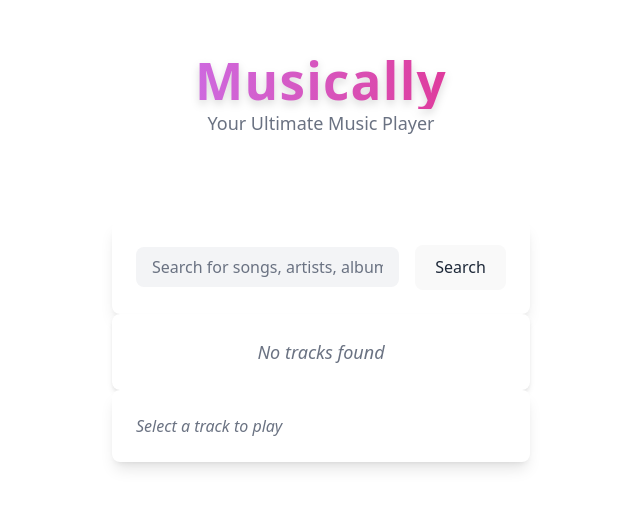
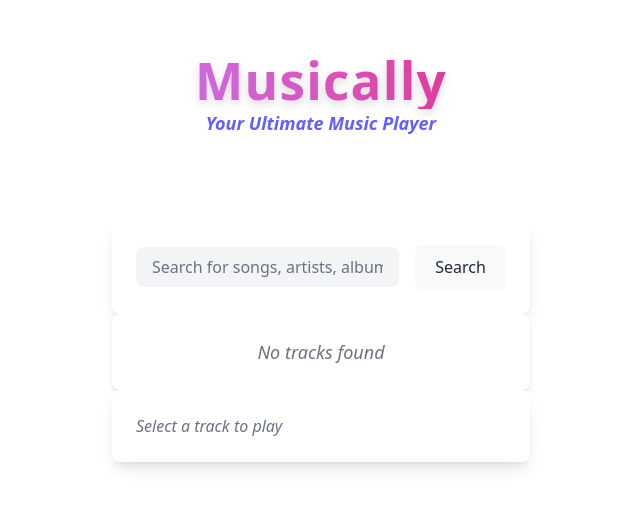
Before and after one commit to Robby47918/music-player, a React (Vite) app in the folder music-player-setup/: page / in a window 1280 px wide. Shown: the part 113-620 px from the top of the page, without its empty margins (319-959 px from the left). Built offline with nearby package versions, Linux system fonts and the light colour scheme.

Commit message:
Update font style

```diff
--- a/music-player-setup/src/App.jsx
+++ b/music-player-setup/src/App.jsx
@@ -51,7 +51,7 @@ function App() {
     <>
       <h1 className="text-5xl font-extrabold text-transparent bg-clip-text bg-gradient-to-r from-purple-400 to-pink-600 drop-shadow-lg tracking-wide">
         Musically</h1>
-        <h3 className="text-lg text-gray-500 mb-6">Your Ultimate Music Player</h3>
+        <h3 className="text-lg text-indigo-500 mb-6 font-bold italic">Your Ultimate Music Player</h3>
       <div className="app-container p-15">
         <SearchBar onSearch={handleSearch} />
 
```
